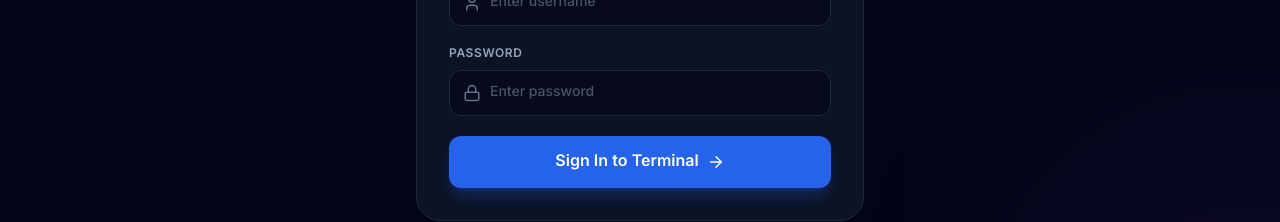
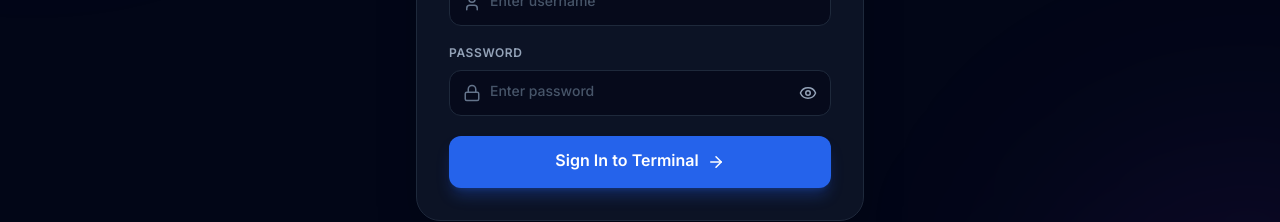
Before and after one commit to hisam84/BazarPOS, a Next.js app: page /login in a window 1280 px wide. Shown: the part 412-634 px from the top of the page. Built offline with nearby package versions, Linux system fonts and the light colour scheme.

Commit message:
Add password show/hide eye toggle button to login and settings pages

```diff
--- a/src/app/login/page.js
+++ b/src/app/login/page.js
@@ -2,11 +2,12 @@
 
 import { useState } from 'react';
 import { useRouter } from 'next/navigation';
-import { Store, ShieldCheck, Lock, User, ArrowRight } from 'lucide-react';
+import { Store, ShieldCheck, Lock, User, ArrowRight, Eye, EyeOff } from 'lucide-react';
 
 export default function LoginPage() {
   const [username, setUsername] = useState('');
   const [password, setPassword] = useState('');
+  const [showPassword, setShowPassword] = useState(false);
   const [loading, setLoading] = useState(false);
   const [error, setError] = useState('');
   const router = useRouter();
@@ -93,13 +94,21 @@ export default function LoginPage() {
             <div className="relative">
               <Lock className="absolute left-3.5 top-3.5 text-slate-500" size={18} />
               <input
-                type="password"
+                type={showPassword ? 'text' : 'password'}
                 value={password}
                 onChange={(e) => setPassword(e.target.value)}
                 required
-                className="w-full pl-10 pr-4 py-3 bg-slate-950/60 border border-slate-800 rounded-xl text-white placeholder-slate-600 focus:outline-none focus:border-blue-500 transition text-sm font-medium"
+                className="w-full pl-10 pr-11 py-3 bg-slate-950/60 border border-slate-800 rounded-xl text-white placeholder-slate-600 focus:outline-none focus:border-blue-500 transition text-sm font-medium"
                 placeholder="Enter password"
               />
+              <button
+                type="button"
+                onClick={() => setShowPassword(!showPassword)}
+                className="absolute right-3.5 top-3.5 text-slate-400 hover:text-slate-200 transition focus:outline-none"
+                title={showPassword ? 'Hide password' : 'Show password'}
+              >
+                {showPassword ? <EyeOff size={18} /> : <Eye size={18} />}
+              </button>
             </div>
           </div>
 
--- a/src/app/superadmin/settings/page.js
+++ b/src/app/superadmin/settings/page.js
@@ -11,13 +11,17 @@ import {
   Building2,
   Users,
   Layers,
-  Sparkles
+  Sparkles,
+  Eye,
+  EyeOff
 } from 'lucide-react';
 
 export default function SuperAdminSettingsPage() {
   const [adminProfile, setAdminProfile] = useState({ username: 'superadmin', fullName: 'System Super Admin' });
   const [newPassword, setNewPassword] = useState('');
   const [confirmPassword, setConfirmPassword] = useState('');
+  const [showNewPassword, setShowNewPassword] = useState(false);
+  const [showConfirmPassword, setShowConfirmPassword] = useState(false);
   const [passwordMsg, setPasswordMsg] = useState({ type: '', text: '' });
   const [loading, setLoading] = useState(false);
 
@@ -108,26 +112,46 @@ export default function SuperAdminSettingsPage() {
           <form onSubmit={handleChangePassword} className="space-y-3.5 text-xs">
             <div>
               <label className="block text-slate-600 font-semibold mb-1">New Master Password</label>
+              <div className="relative">
                 <input
-                type="password"
+                  type={showNewPassword ? 'text' : 'password'}
                   required
                   value={newPassword}
                   onChange={(e) => setNewPassword(e.target.value)}
                   placeholder="Enter minimum 6 characters"
-                className="w-full px-3 py-2.5 bg-slate-50 border border-slate-200 rounded-xl focus:outline-none focus:border-purple-500 font-mono"
+                  className="w-full pl-3 pr-10 py-2.5 bg-slate-50 border border-slate-200 rounded-xl focus:outline-none focus:border-purple-500 font-mono"
                 />
+                <button
+                  type="button"
+                  onClick={() => setShowNewPassword(!showNewPassword)}
+                  className="absolute right-3 top-2.5 text-slate-400 hover:text-slate-600 focus:outline-none"
+                  title={showNewPassword ? 'Hide password' : 'Show password'}
+                >
+                  {showNewPassword ? <EyeOff size={16} /> : <Eye size={16} />}
+                </button>
+              </div>
             </div>
 
             <div>
               <label className="block text-slate-600 font-semibold mb-1">Confirm New Password</label>
+              <div className="relative">
                 <input
-                type="password"
+                  type={showConfirmPassword ? 'text' : 'password'}
                   required
                   value={confirmPassword}
                   onChange={(e) => setConfirmPassword(e.target.value)}
                   placeholder="Re-enter new password"
-                className="w-full px-3 py-2.5 bg-slate-50 border border-slate-200 rounded-xl focus:outline-none focus:border-purple-500 font-mono"
+                  className="w-full pl-3 pr-10 py-2.5 bg-slate-50 border border-slate-200 rounded-xl focus:outline-none focus:border-purple-500 font-mono"
                 />
+                <button
+                  type="button"
+                  onClick={() => setShowConfirmPassword(!showConfirmPassword)}
+                  className="absolute right-3 top-2.5 text-slate-400 hover:text-slate-600 focus:outline-none"
+                  title={showConfirmPassword ? 'Hide password' : 'Show password'}
+                >
+                  {showConfirmPassword ? <EyeOff size={16} /> : <Eye size={16} />}
+                </button>
+              </div>
             </div>
 
             <button
```
Lines whose indentation alone changed are shown as unchanged.
